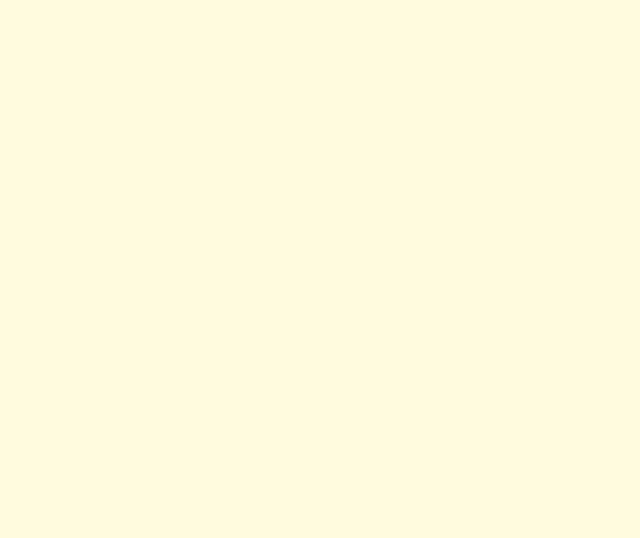
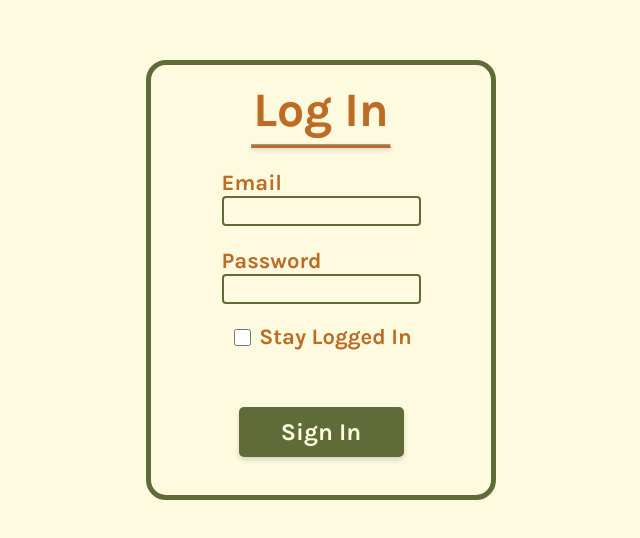
Before and after one commit to FrankBonanno/Outfit-Generator, a React (Vite) app: page /login in a window 1280 px wide. Before the commit this address had no page. Shown: the part 120-658 px from the top of the page, without its empty margins (319-959 px from the left). Built offline with nearby package versions, Linux system fonts and the light colour scheme; the HTML template or start-up script is replaced by a standard one.

Commit message:
added protected routes, dashboard page, and login page
-dashboard page added
-private routes locked behind auth added
-login page added and styled

- TODO: auth, login form setup and data storage

```diff
--- a/package.json
+++ b/package.json
@@ -13,6 +13,7 @@
 		"@emotion/styled": "^11.10.5",
 		"@mui/icons-material": "^5.10.9",
 		"@mui/material": "^5.10.11",
+		"firebase": "^9.13.0",
 		"react": "^18.2.0",
 		"react-dom": "^18.2.0",
 		"react-router-dom": "^6.4.2"
--- a/src/App.css
+++ b/src/App.css
@@ -20,6 +20,13 @@
 body {
 	background: var(--bg-light);
 	margin: 0;
+}
+
+/* UTILS */
+.flex-center {
+	display: flex;
+	align-items: center;
+	justify-content: center;
 }
 
 /* NAV */
@@ -71,3 +78,98 @@ body {
 .nav-btn:hover {
 	background-color: var(--light-tan);
 }
+
+.login-container {
+	height: 100vh;
+	font-family: 'Karla', sans-serif;
+}
+
+.login {
+	width: 350px;
+	height: 440px;
+
+	background-color: var(--bg-light);
+	border: 5px solid var(--light-green);
+	border-radius: 20px;
+
+	display: flex;
+	flex-direction: column;
+	align-items: center;
+}
+
+.login-title {
+	margin-top: 17px;
+	font-weight: 700;
+	font-size: 48px;
+	margin-bottom: 6px;
+	color: var(--dark-tan);
+	text-shadow: 0px 0px 1px var(--light-tan);
+}
+
+hr.login-hr {
+	margin: 0;
+	width: 140px;
+	border-bottom: 3px solid var(--dark-tan);
+	box-shadow: 0px 2px 4px rgba(0, 0, 0, 0.15);
+}
+
+.login-input-title {
+	color: var(--dark-tan);
+	font-weight: 700;
+	font-size: 22px;
+	margin-bottom: 0;
+}
+
+.login-input {
+	background-color: var(--bg-light);
+	border: 2px solid var(--light-green);
+	border-radius: 4px;
+	height: 30px;
+	padding: 0.5rem;
+	color: var(--dark-tan);
+	font-weight: 600;
+	outline: none;
+}
+
+#password-el {
+	letter-spacing: 0.25em;
+}
+
+.stayLogged-box {
+	margin-top: 20px;
+	font-weight: 700;
+	font-size: 22px;
+}
+
+.stayLogged {
+	color: var(--dark-tan);
+	margin-left: 5px;
+}
+
+.stayLogged-el {
+	width: 17px;
+	height: 17px;
+}
+
+.login-submit {
+	margin-top: 57px;
+	height: 50px;
+	width: 165px;
+	background-color: var(--light-green);
+	border: none;
+	cursor: pointer;
+	color: var(--bg-light);
+	border-radius: 5px;
+	font-family: inherit;
+	font-weight: 700;
+	font-size: 24px;
+	box-shadow: 0px 3px 5px rgba(0, 0, 0, 0.15);
+}
+
+.login-submit:hover {
+	background-color: var(--dark-green);
+}
+
+/* DASHBOARD */
+.dashboard {
+}
--- a/src/App.jsx
+++ b/src/App.jsx
@@ -2,12 +2,16 @@ import './App.css';
 import { Routes, Route } from 'react-router-dom';
 import Navbar from './components/Navbar';
 import Login from './pages/Login';
+import PrivateRoutes from './utils/PrivateRoutes';
+import Dashboard from './pages/Dashboard';
 
 function App() {
 	return (
 		<Routes>
-			<Route path="/" element={<Login />} />
-			<Route path="/dashboard" element={<Navbar />} />
+			<Route element={<PrivateRoutes />}>
+				<Route path="/" element={<Dashboard />} />
+			</Route>
+			<Route path="/login" element={<Login />} />
 		</Routes>
 	);
 }
--- /dev/null
+++ b/src/pages/Dashboard.jsx
@@ -0,0 +1,12 @@
+import React from 'react';
+import Navbar from '../components/Navbar';
+
+function Dashboard() {
+	return (
+		<div className="dashboard">
+			<Navbar />
+		</div>
+	);
+}
+
+export default Dashboard;
--- a/src/pages/Login.jsx
+++ b/src/pages/Login.jsx
@@ -2,8 +2,34 @@ import React from 'react';
 
 function Login() {
 	return (
-		<div>
-			<h1>Login Page</h1>
+		<div className="flex-center login-container">
+			<div className="login">
+				<h1 className="login-title">Log In</h1>
+				<hr className="login-hr" />
+				<div>
+					<h3 className="login-input-title">Email</h3>
+					<input className="login-input" type="text" />
+				</div>
+				<div>
+					<h3 className="login-input-title">Password</h3>
+					<input
+						className="login-input"
+						type="password"
+						id="password-el"
+					/>
+				</div>
+				<div className="stayLogged-box flex-center">
+					<input
+						type="checkbox"
+						name="stayLogged"
+						className="stayLogged-el"
+					/>
+					<span className="stayLogged">Stay Logged In</span>
+				</div>
+				<button className="login-submit" type="submit">
+					Sign In
+				</button>
+			</div>
 		</div>
 	);
 }
--- /dev/null
+++ b/src/utils/PrivateRoutes.jsx
@@ -0,0 +1,9 @@
+import { Outlet, Navigate } from 'react-router-dom';
+
+const PrivateRoutes = () => {
+	let auth = { token: true };
+
+	return auth.token ? <Outlet /> : <Navigate to="/login" />;
+};
+
+export default PrivateRoutes;
```
Also changed, not shown: 1 other file (tests, documents, lock files or other folders).
